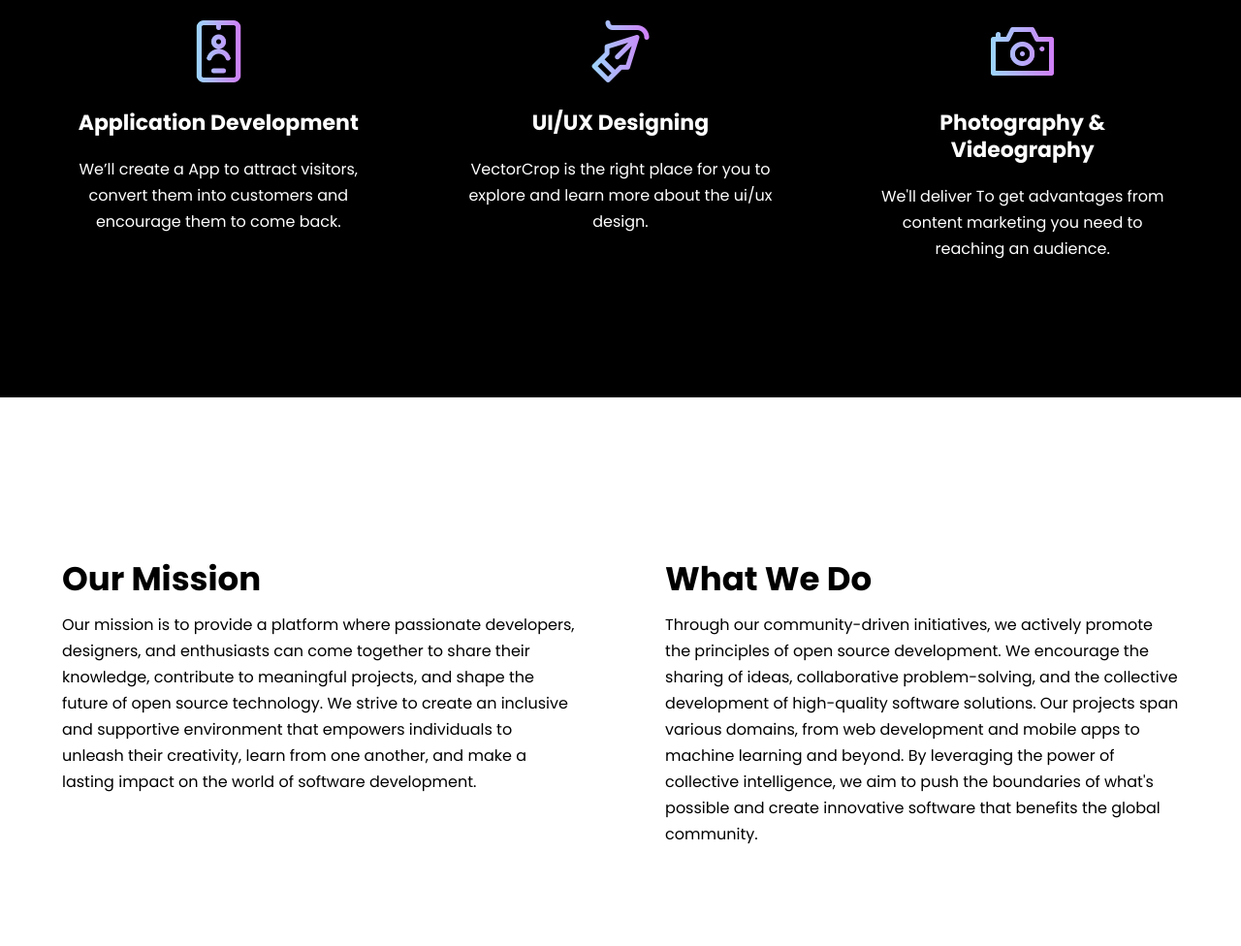
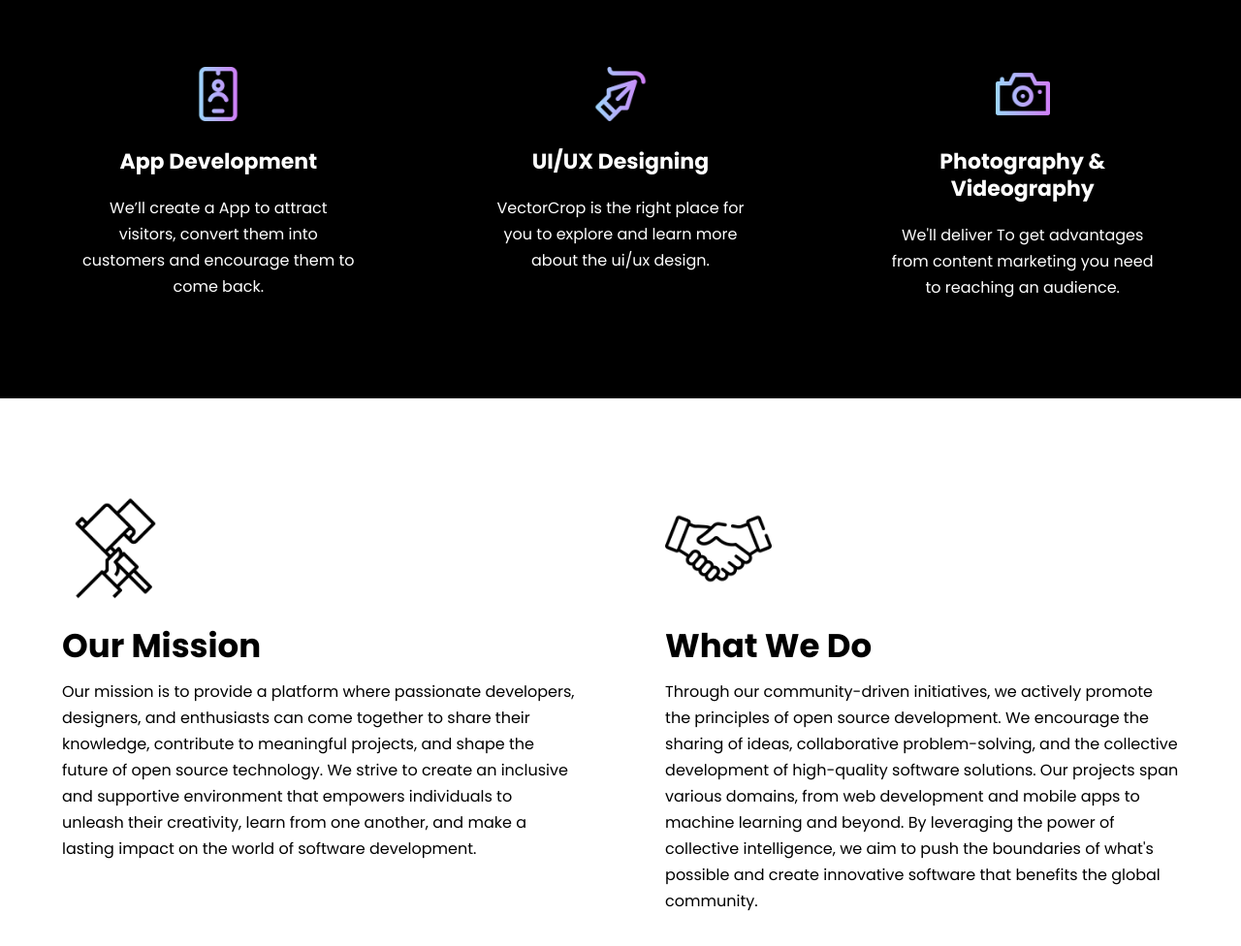
Before and after one commit to imishab/vectorcrop-new-html, a plain HTML site: page index.html in a window 1280 px wide. Shown: the part 2245-3221 px from the top of the page at 97% size. Drawn offline with Linux system fonts and the light colour scheme.

Commit message:
card design

```diff
--- a/index.html
+++ b/index.html
@@ -212,6 +212,22 @@
 
                         <div class="content-wrapper block content-1170 center-relative">
 
+                            <style>
+                                .service-item:hover{
+                                    border-radius: 9px;
+                                    padding: 20px;
+                                    margin: 1px;
+                                    background-color: white;
+                                    color: #000000;
+
+                                }
+                                .service-item{
+                                    padding: 20px;
+                                    margin: 1px;
+                                    transition: background-color .3s;
+
+                                }
+                            </style>
                             <div class="one_third">
                                 <div class="service-item center-text relative">
                                     <img class="service-icon" style="max-width: 20%;" src="assets/img/1.png"
@@ -226,7 +242,7 @@
                             </div>
 
                             <div class="one_third">
-                                <div class="service-item center-text relative">
+                                <div class="service-item center-text relative ">
                                     <img class="service-icon" style="max-width: 20%;" src="assets/img/2.png"
                                         width="50px" alt="" />
                                     <h3 class="service-title">
@@ -236,6 +252,7 @@
                                         We'll help you create a breakthrough product or highly improve your open
                                         source
                                         projects.
+<br><br>
 
                                     </div>
                                 </div>
@@ -262,7 +279,7 @@
                                     <img class="service-icon" style="max-width: 20%;" src="assets/img/4.png"
                                         width="50px" alt="" />
                                     <h3 class="service-title">
-                                        Application Development
+                                        App Development
                                     </h3>
                                     <div class="service-content">
                                         We’ll create a App to attract visitors, convert them into customers and
@@ -280,7 +297,8 @@
                                     <div class="service-content">
                                         VectorCrop is the right place for you to explore and learn more about the
                                         ui/ux
-                                        design. </div>
+                                        design.<br><br>
+                                    </div>
                                 </div>
                             </div>
 
@@ -304,9 +322,9 @@
                     </div>
                 </div>
 
-
-                <div class="content-1170 center-relative top-150 bottom-100">
-                    <div class="one_half">
+                <div class="content-1170 center-relative top-100 bottom-100">
+                    <div class="one_half" >
+                        <img src="assets/images/mission.png" style="width: 110px;">
                         <h2 style="margin-bottom: -30px;">Our Mission
                         </h2>
                         <br>
@@ -320,6 +338,7 @@
                     </div>
 
                     <div class="one_half last">
+                        <img src="assets/images/handshake.png" style="width: 110px;">
                         <h2 style="margin-bottom: -30px;">What We Do</h2>
                         <br>
                         Through our community-driven initiatives, we actively promote the principles of open source
```
Also changed, not shown: assets/images/handshake.png (added), assets/images/mission.png (added).
